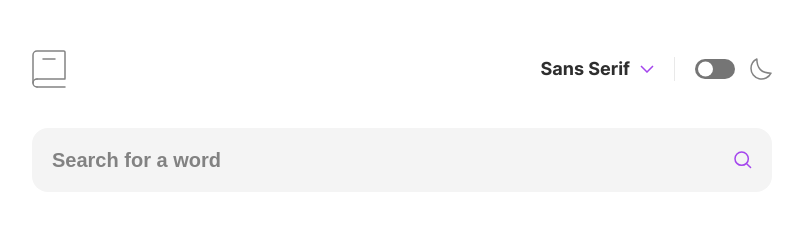
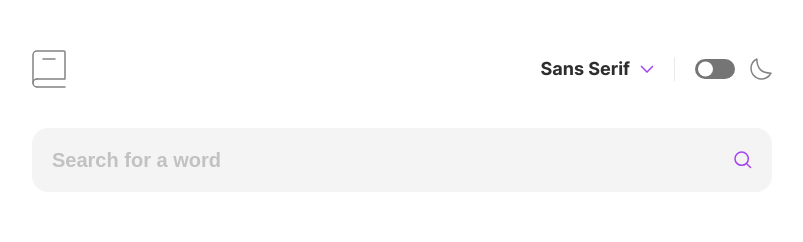
Before and after one commit to abdulsamadayoade/react-dictionary-app, a React (Vite) app: page / in a window 1280 px wide. Shown: the top 242 px of the page, without its empty margins (238-1041 px from the left). Built offline with nearby package versions, Linux system fonts and the light colour scheme.

Commit message:
update search bar styles

```diff
--- a/src/components/Search.jsx
+++ b/src/components/Search.jsx
@@ -1,14 +1,27 @@
+import { useState } from "react";
+import OutsideClickHandler from "react-outside-click-handler";
 import SearchIcon from "../assets/images/icon-search.svg";
 
 const Search = () => {
+  const [inputActive, setInputActive] = useState(false);
+
   return (
-    <div className="dictionary__search">
-      <form>
-        <input type="text" placeholder="Search for a word" />
-        <img src={SearchIcon} alt="search icon" />
-      </form>
-    </div>
-  )
-}
+    <>
+      <OutsideClickHandler onOutsideClick={() => setInputActive(false)}>
+        <div
+          onClick={() => setInputActive(true)}
+          className={
+            inputActive ? "dictionary__search active" : "dictionary__search"
+          }
+        >
+          <form>
+            <input type="text" placeholder="Search for a word" />
+            <img src={SearchIcon} alt="search icon" />
+          </form>
+        </div>
+      </OutsideClickHandler>
+    </>
+  );
+};
 
-export default Search
+export default Search;
--- a/src/index.css
+++ b/src/index.css
@@ -226,6 +226,15 @@ body {
   position: relative;
 }
 
+.dictionary__search.active {
+  border: 1px solid var(--c-purple);
+}
+
+.dictionary__search form {
+  display: block;
+  width: 100%;
+}
+
 .dictionary__search input {
   height: 100%;
   width: 100%;
@@ -236,11 +245,16 @@ body {
   color: var(--c-dark-3);
   padding: 1rem 2rem;
   font-size: 2rem;
+  flex: 1;
 }
 
 .dictionary__search input::placeholder {
-  color: var(--c-grey-1);
+  color: rgba(45, 45, 45, 0.25);
 }
+
+/* .dictionary__search input:focus {
+  border: 1px solid red;
+} */
 
 .dictionary__search img {
   /* margin-left: 2rem; */
```
